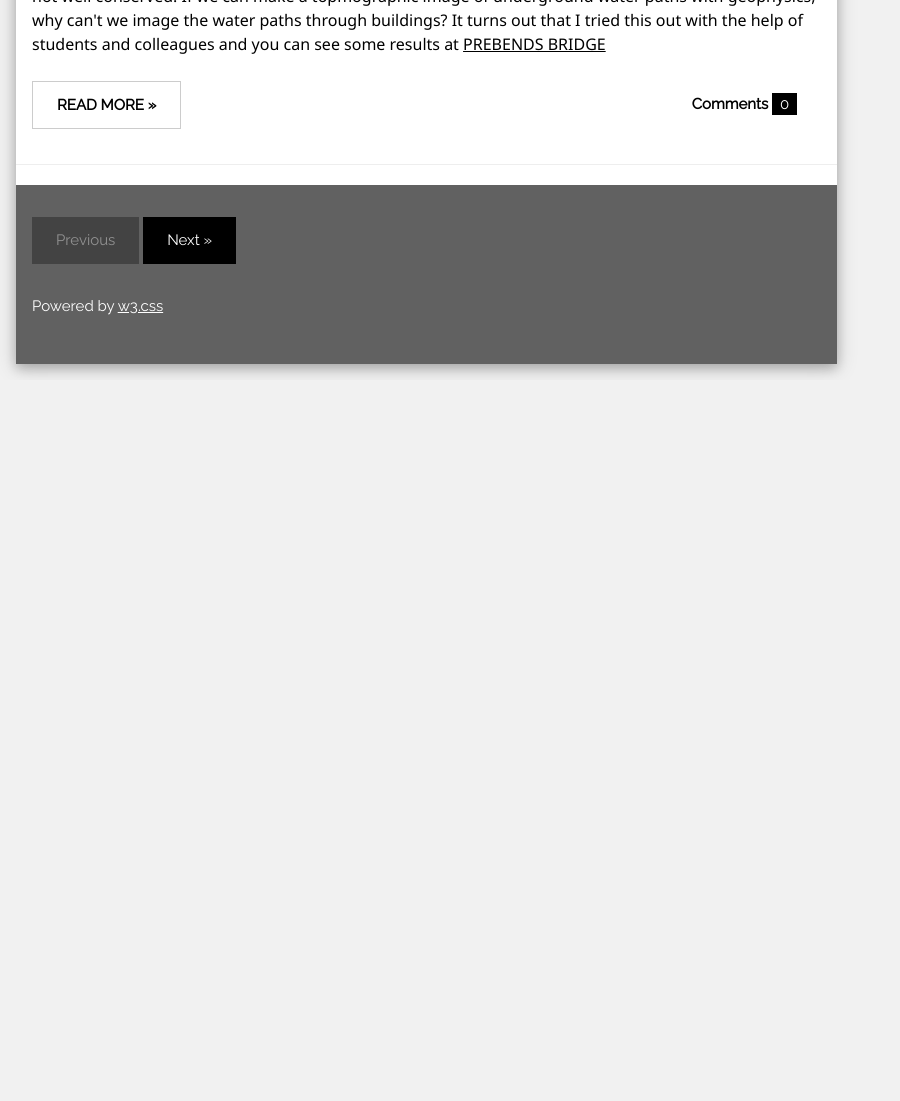
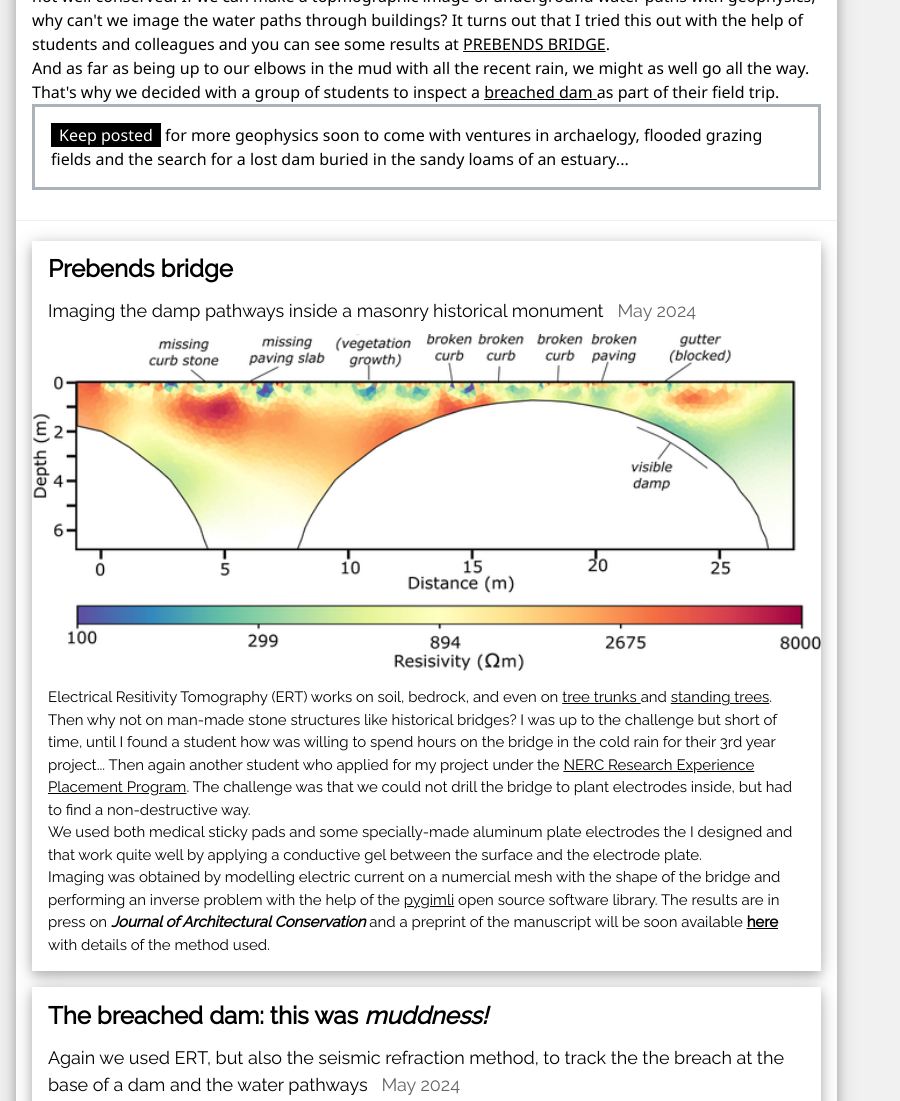
Before and after one commit to stefanazzz/stefanazzz.github.io, a plain HTML site: page Blog/near_surface.html in a window 1280 px wide. Shown: the part 1420-2521 px from the top of the page, without its empty margins (0-900 px from the left). Before the commit the page ends 1800 px from the top, so only its background shows below. Drawn offline with nearby package versions, Linux system fonts and the light colour scheme.

Commit message:
Add files via upload

```diff
--- a/Blog/near_surface.html
+++ b/Blog/near_surface.html
@@ -29,7 +29,7 @@ and is wrapped around the whole page content, except for the footer in this exam
 
 <!-- Blog entries -->
 <div class="w3-col l8 s12">
-  <!-- Blog entry -->
+  <!-- Blog entry 1 ################################################### -->
   <div class="w3-card-4 w3-margin w3-white">
     <img src="./Images/IMG_0513s.jpg" alt="Nature" style="width:100%">
     <div class="w3-container">
@@ -63,22 +63,78 @@ The rain (yes, again!) also falls on buildings, roads and bridges. Some of them
      monuments. The water always finds its way, even through masonery structures, if they are ageing and not well conserved.
      If we can make a topmographic image of underground water paths with geophysics, why can't we image the
      water paths through buildings? It turns out that I tried this out with the help of students and colleagues
-and you can see some results at  <a href="">PREBENDS BRIDGE</a>
+     and you can see some results at  <a href="#prebends">PREBENDS BRIDGE</a>.
+     <br>
+     And as far as being up to our elbows in the mud with all the recent rain,
+     we might as well go all the way. That's why we decided with a group of students
+     to inspect a <a href="#dam"> breached dam </a> as part of their field trip.
+
+       <div style="width:1000; border-width:3px; border-style:solid; border-color: #abb2b9; padding: 1em;">
+          <span class="w3-tag">Keep posted</span>
+          for more geophysics soon to come with ventures in archaelogy, flooded grazing fields and the
+          search for a lost dam buried in the sandy loams of an estuary...
+      </div>
+
+
   </h6>
-    <div>
-      <div class="w3-row">
-        <div class="w3-col m8 s12">
-          <p><button class="w3-button w3-padding-large w3-white w3-border"><b>READ MORE »</b></button></p>
-        </div>
-        <div class="w3-col m4 w3-hide-small">
-          <p><span class="w3-padding-large w3-right"><b>Comments  </b> <span class="w3-tag">0</span></span></p>
-        </div>
-      </div>
-    </div>
   </div>
   <hr>
 
+ <!-- Blog entry 2 ########################################### -->
+  <div id ="prebends" class="w3-card-4 w3-margin w3-white">
 
+    <div class="w3-container">
+      <h3><b>Prebends bridge</b></h3>
+      <h5> Imaging the damp pathways inside a masonry historical monument <span class="w3-opacity"> &nbsp   May 2024</span></h5>
+    </div>
+  <img src="./Images/Prebends.png" alt="Norway" style="width:100%">
+    <div class="w3-container">
+      <p>Electrical Resitivity Tomography (ERT) works on soil, bedrock, and even on
+      <a href="https://doi.org/10.3997/1873-0604.2005043"> tree trunks </a> and
+      <a href="https://www.pygimli.org/_examples_auto/3_ert/plot_06_ert_tree.html"> standing trees</a>.
+      Then why not on man-made stone structures like historical bridges? I was up to the challenge
+      but short of time, until I found a student how was willing to spend hours on the bridge in the cold rain
+      for their 3rd year project...
+      Then again another student who applied for my project under the <a href="https://www.ukri.org/what-we-do/developing-people-and-skills/nerc/nerc-studentships/funding-for-nerc-studentships/undergraduate-research-experience-placements-reps/">
+      NERC  Research Experience Placement Program</a>.
+      The challenge was that we could not drill the bridge to plant electrodes inside, but had to find
+      a non-destructive way. <br>
+      We used both medical sticky pads and some specially-made aluminum plate
+      electrodes the I designed and that work quite well by applying a conductive gel between the surface
+      and the electrode plate.
+      <br> Imaging was obtained by modelling electric current on a numercial mesh
+      with the shape of the bridge and performing an inverse problem with the help of the
+      <a href="https://www.pygimli.org"> pygimli</a> open source software library.
+      The results are in press on <i> <b> Journal of Architectural Conservation </b> </i> and a preprint
+      of the manuscript will be soon available <a href="https://doi.org/10.1080/13556207.2024.2357501"> <b> here</b></a>
+      with details of the method used.
+     </p>
+
+    </div>
+  </div>
+  <!--############################################ -->
+
+<!-- Blog entry 2 ########################################### -->
+  <div id ="prebends" class="w3-card-4 w3-margin w3-white">
+
+    <div class="w3-container">
+      <h3><b>The breached dam: this was <i> muddness!</i> </b></h3>
+      <h5>Again we used ERT, but also the seismic refraction method, to track the the breach at the base of a dam
+      and the water pathways <span class="w3-opacity"> &nbsp   May 2024</span></h5>
+    </div>
+    <div>
+     </video>
+     <video width="500px" height="400px" controls="controls">
+     <source src= "./Images/IMG_0509c.webm" type="video/webm" />
+    </video>
+    </div>
+   <div>
+     </video>
+     <video width="500px" height="400px" controls="controls">
+     <source src= "./Images/IMG_0480.webm" type="video/webm" />
+    </video>
+   </div>
+  <!--############################################ -->
 <!-- Footer -->
 <footer class="w3-container w3-dark-grey w3-padding-32 w3-margin-top">
   <button class="w3-button w3-black w3-disabled w3-padding-large w3-margin-bottom">Previous</button>
```
Lines whose indentation alone changed are shown as unchanged.
